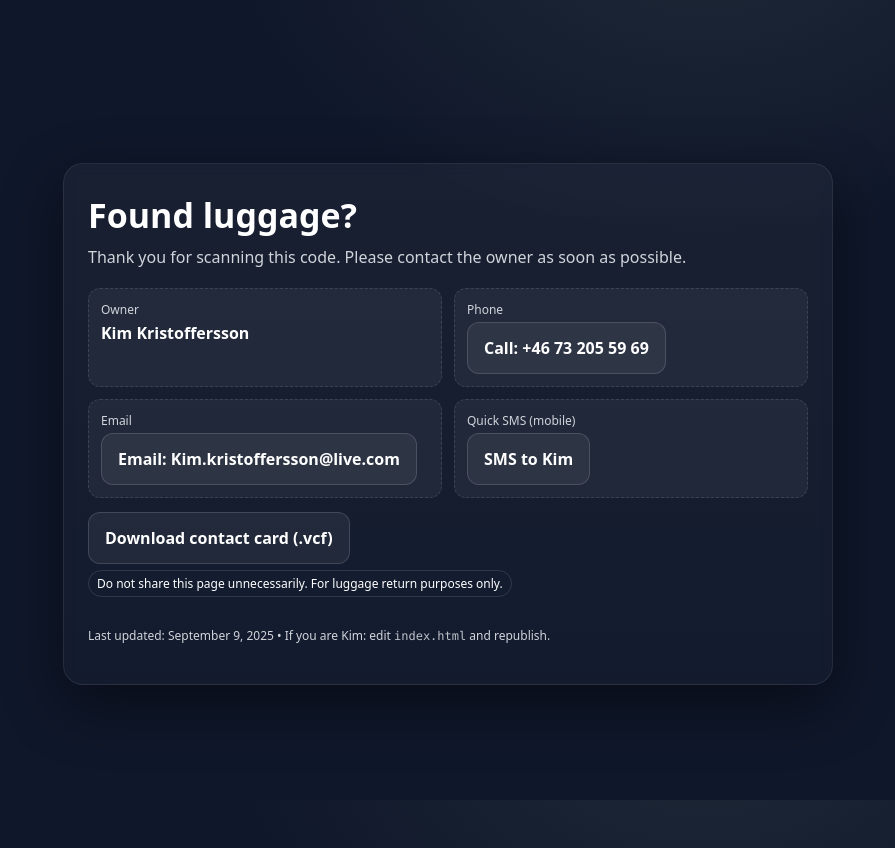
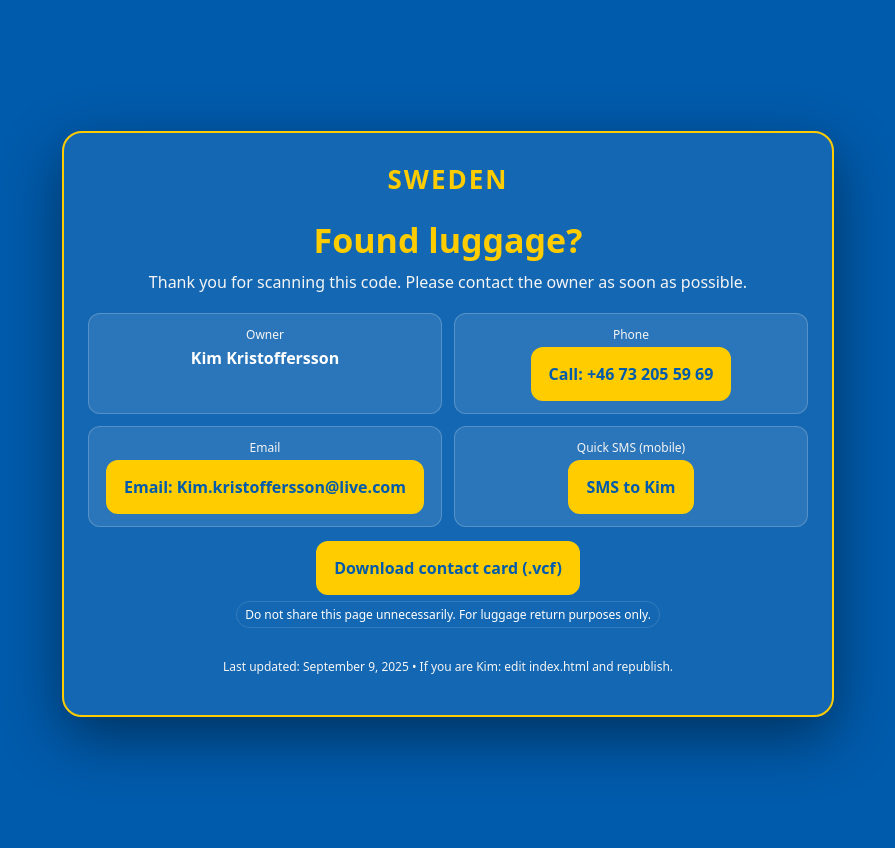
Before and after one commit to polacoloco12/bagage, a plain HTML site: page index.html in a window 1280 px wide. Shown: the whole page, without its empty margins (192-1087 px from the left). Drawn offline with Linux system fonts and the light colour scheme.

Commit message:
Update index.html
Nya färger

```diff
--- a/index.html
+++ b/index.html
@@ -7,18 +7,17 @@
   <meta name="description" content="If you found this luggage, please contact the owner via phone or email." />
   <style>
     :root {
-      --bg: #0f172a;
-      --card: #111827;
-      --text: #ffffff; /* White text for contrast */
-      --muted: #d1d5db;
-      --accent: #60a5fa;
-      --accent-2: #34d399;
+      --bg: #005bac;        /* Swedish flag blue */
+      --card: rgba(255,255,255,0.08);
+      --text: #ffffff;
+      --muted: #f5f5f5;
+      --accent: #ffcc00;    /* Swedish flag yellow */
     }
     html, body { height: 100%; }
     body {
       margin: 0;
       font-family: system-ui, -apple-system, Segoe UI, Roboto, Helvetica, Arial, "Apple Color Emoji", "Segoe UI Emoji";
-      background: radial-gradient(1200px 800px at 70% -10%, #1f2937 0%, var(--bg) 40%), var(--bg);
+      background: var(--bg);
       color: var(--text);
       display: grid;
       place-items: center;
@@ -26,42 +25,62 @@
     }
     .card {
       width: min(720px, 100%);
-      background: linear-gradient(180deg, rgba(255,255,255,0.04), rgba(255,255,255,0.02));
-      border: 1px solid rgba(255,255,255,0.08);
+      background: var(--card);
+      border: 2px solid var(--accent);
       border-radius: 20px;
       box-shadow: 0 20px 60px rgba(0,0,0,0.45);
       backdrop-filter: blur(6px);
       padding: 28px 24px;
+      text-align: center;
     }
-    h1 { font-size: clamp(22px, 5vw, 34px); margin: 0 0 8px; }
+    h1 {
+      font-size: clamp(22px, 5vw, 34px);
+      margin: 0 0 8px;
+      color: var(--accent);
+    }
+    h2 {
+      font-size: clamp(18px, 4vw, 26px);
+      margin: 0 0 20px;
+      color: var(--accent);
+      letter-spacing: 2px;
+    }
     p.lead { color: var(--muted); margin-top: 0; margin-bottom: 20px; }
     a.btn {
       display: inline-block;
       text-decoration: none;
       padding: 14px 16px;
       border-radius: 12px;
-      border: 1px solid rgba(255,255,255,0.14);
-      background: rgba(255,255,255,0.06);
+      border: 2px solid var(--accent);
+      background: var(--accent);
+      color: var(--bg);
+      font-weight: 700;
       transition: transform .06s ease, background .2s ease, border-color .2s ease;
-      font-weight: 600;
-      color: var(--text);
     }
-    a.btn:hover { transform: translateY(-1px); background: rgba(255,255,255,0.1); border-color: rgba(255,255,255,0.22); }
-    .actions { display: flex; flex-wrap: wrap; gap: 10px; margin-top: 14px; }
-    .meta { color: var(--muted); font-size: 12px; margin-top: 18px; }
-    .badge { font-size: 12px; padding: 4px 8px; border-radius: 999px; border: 1px solid rgba(255,255,255,0.12); display: inline-block; margin-top: 6px; }
-    .kbd { font-family: ui-monospace, SFMono-Regular, Menlo, Monaco, Consolas, "Liberation Mono", "Courier New", monospace; font-size: 12px; opacity: .9 }
-    .row { display: grid; gap: 12px; grid-template-columns: 1fr; }
+    a.btn:hover {
+      transform: translateY(-1px);
+      background: #ffd633;
+      border-color: #ffd633;
+    }
+    .row { display: grid; gap: 12px; grid-template-columns: 1fr; margin-top: 20px; }
     @media (min-width: 560px) {
       .row { grid-template-columns: 1fr 1fr; }
     }
-    .field { padding: 12px; border-radius: 12px; background: rgba(255,255,255,0.05); border: 1px dashed rgba(255,255,255,0.12) }
+    .field {
+      padding: 12px;
+      border-radius: 12px;
+      background: rgba(255,255,255,0.1);
+      border: 1px solid rgba(255,255,255,0.2);
+    }
     .label { color: var(--muted); font-size: 12px; }
     .value { font-size: 16px; margin-top: 4px; color: var(--text); }
+    .actions { display: flex; flex-wrap: wrap; gap: 10px; margin-top: 14px; justify-content: center; }
+    .badge { font-size: 12px; padding: 4px 8px; border-radius: 999px; border: 1px solid rgba(255,255,255,0.12); display: inline-block; margin-top: 6px; }
+    .meta { color: var(--muted); font-size: 12px; margin-top: 18px; }
   </style>
 </head>
 <body>
   <main class="card" role="main">
+    <h2>SWEDEN</h2>
     <h1>Found luggage?</h1>
     <p class="lead">Thank you for scanning this code. Please contact the owner as soon as possible.</p>
 
```
